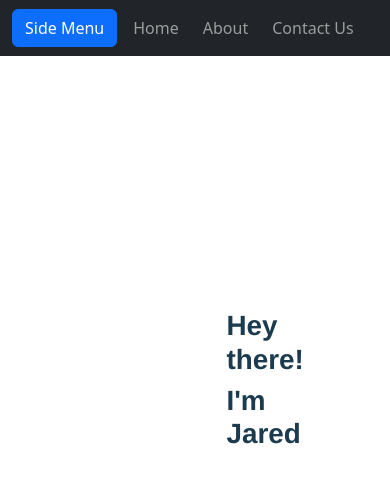
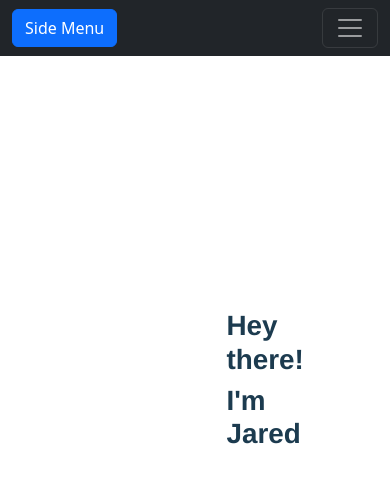
Before and after one commit to jaredkristopher/myportfolio, a React (Create React App) app: page / in a window 390 px wide. Shown: the top 482 px of the page. Built offline with nearby package versions, Linux system fonts and the light colour scheme.

Commit message:
Added hamburger button when resized

```diff
--- a/src/Components/Navbar.js
+++ b/src/Components/Navbar.js
@@ -8,24 +8,29 @@ import { Button, Col, Container, Row } from "react-bootstrap";
 class NavbarComponent extends React.Component {
   render() {
     return (
-      <Navbar bg="dark" variant="dark" style={{ width: "100%" }}>
+      <Navbar
+        bg="dark"
+        variant="dark"
+        collapseOnSelect
+        expand="lg"
+        style={{ width: "100%" }}
+      >
         <Container>
-          <Nav className="me-auto">
-            <Stack direction="horizontal" gap={2}>
-              <Button onClick={this.props.jared}>Side Menu</Button>
-              {/* <Navbar.Brand> */}
-                <Nav.Link as={Link} to="/">
-                  Home
-                </Nav.Link>
-              {/* </Navbar.Brand> */}
+          <Nav className="mr-auto">
+            <Button onClick={this.props.jared}>Side Menu</Button>
+          </Nav>
+
+          <Navbar.Toggle aria-controls="responsive-navbar-nav" />
+          <Navbar.Collapse id="responsive-navbar-nav">
+            <Nav className="mr-auto">
               <Nav.Link as={Link} to="/about">
                 About
               </Nav.Link>
               <Nav.Link as={Link} to="/contactus">
                 Contact Us
               </Nav.Link>
-            </Stack>
-          </Nav>
+            </Nav>
+          </Navbar.Collapse>
         </Container>
       </Navbar>
     );
--- a/src/Components/Welcome/sidebar.js
+++ b/src/Components/Welcome/sidebar.js
@@ -19,7 +19,7 @@ class Sidebar extends React.Component {
             <Navbar  variant="dark" className={isActive ? "d-md-block bg-light sidebar" : "d-none bg-light sidebar"}>
                 <Nav
                     activeKey="/home"
-                    onSelect={selectedKey => alert(`selected ${selectedKey}`)}
+                    // onSelect={selectedKey => alert(`selected ${selectedKey}`)}
                     style={{flexDirection: "column"}}
                 >
                     <div className="sidebar-sticky"></div>
```
